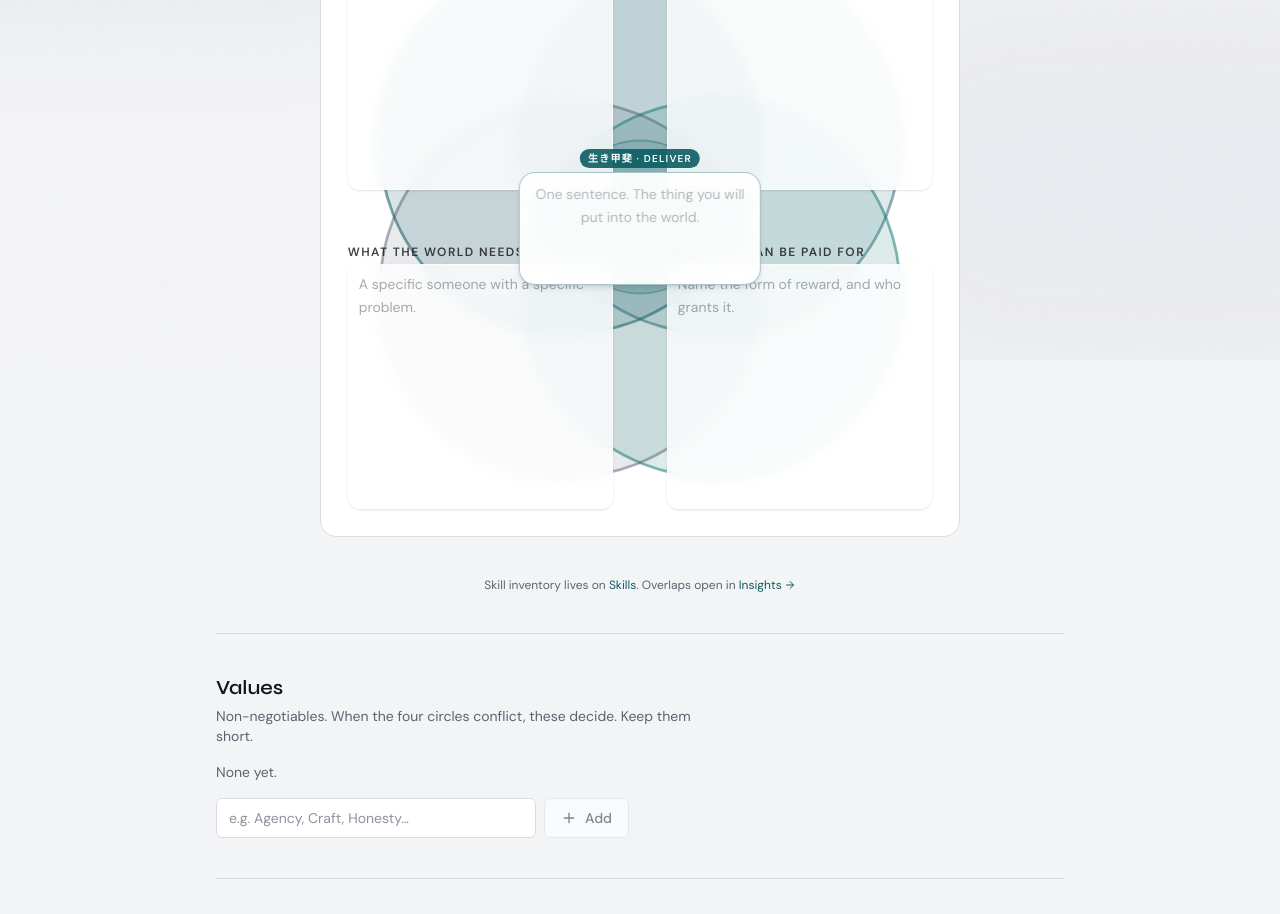
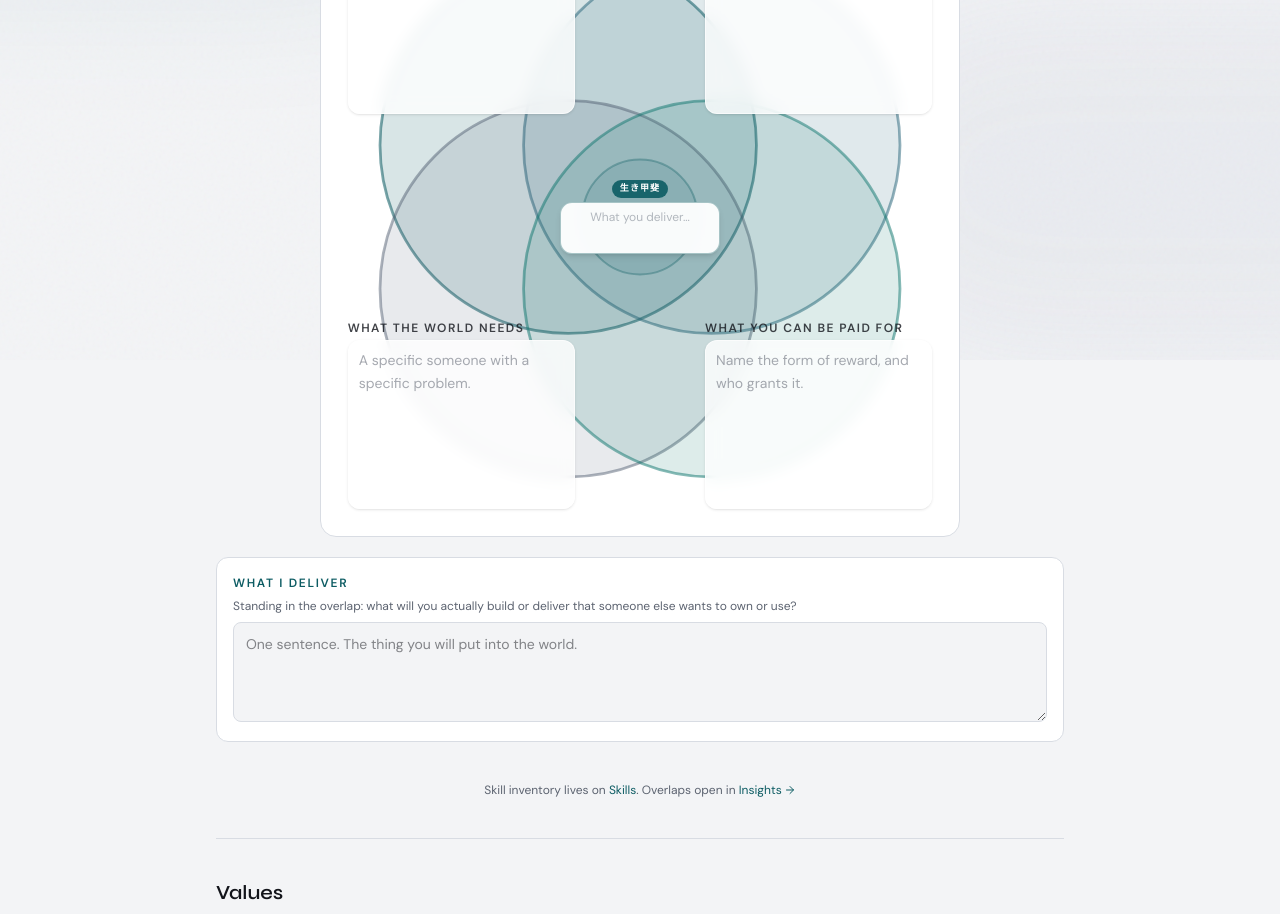
Before and after one commit to asady-create/Ikigai, a Next.js app: page /map in a window 1280 px wide. Shown: the part 440-1354 px from the top of the page. Built offline with nearby package versions, Linux system fonts and the light colour scheme.

Commit message:
Fix deliver field overlapping bottom ikigai circles
Pull corner zones into the outer corners, keep a compact center chip,
and put the full What I deliver editor below the diagram.

Co-authored-by: asady-create <asady-create@users.noreply.github.com>

```diff
--- a/src/components/map/ikigai-canvas.tsx
+++ b/src/components/map/ikigai-canvas.tsx
@@ -17,19 +17,20 @@ const ZONE_LAYOUT: Record<
   { className: string; accent: string }
 > = {
   love: {
-    className: "left-[2%] top-[2%] h-[46%] w-[46%]",
+    // Outer corner only — leave a clear pocket for the center
+    className: "left-[2%] top-[2%] h-[34%] w-[40%]",
     accent: "rgba(13, 92, 99, 0.55)",
   },
   goodAt: {
-    className: "right-[2%] top-[2%] h-[46%] w-[46%]",
+    className: "right-[2%] top-[2%] h-[34%] w-[40%]",
     accent: "rgba(37, 99, 120, 0.5)",
   },
   need: {
-    className: "left-[2%] bottom-[2%] h-[46%] w-[46%]",
+    className: "left-[2%] bottom-[2%] h-[34%] w-[40%]",
     accent: "rgba(71, 85, 105, 0.45)",
   },
   reward: {
-    className: "right-[2%] bottom-[2%] h-[46%] w-[46%]",
+    className: "right-[2%] bottom-[2%] h-[34%] w-[40%]",
     accent: "rgba(15, 118, 110, 0.5)",
   },
 };
@@ -83,11 +84,11 @@ function DiagramBackdrop({ active }: { active: CircleId | "center" | null }) {
       <circle
         cx="200"
         cy="200"
-        r="48"
+        r="36"
         fill={
           active === "center"
-            ? "rgba(13, 92, 99, 0.22)"
-            : "rgba(13, 92, 99, 0.12)"
+            ? "rgba(13, 92, 99, 0.2)"
+            : "rgba(13, 92, 99, 0.1)"
         }
         stroke="rgba(13, 92, 99, 0.35)"
         strokeWidth="1.25"
@@ -214,15 +215,16 @@ export function IkigaiCanvas({ map, onChange, onBlurSave }: IkigaiCanvasProps) {
           );
         })}
 
-        {/* Center — offer / deliver (typeable) */}
-        <div className="absolute top-1/2 left-1/2 z-20 flex w-[42%] max-w-[15rem] -translate-x-1/2 -translate-y-1/2 flex-col items-center sm:w-[38%] sm:max-w-[16rem]">
+        {/* Center — compact; full typing below so it never covers need/reward */}
+        <div className="pointer-events-none absolute inset-[36%] z-20 flex items-center justify-center">
+          <div className="pointer-events-auto flex w-full max-w-[9rem] flex-col items-center sm:max-w-[10rem]">
             <span
               className={cn(
-              "mb-1 rounded-full px-2 py-0.5 text-[9px] font-semibold tracking-[0.12em] text-white uppercase sm:text-[10px]",
+                "mb-1 rounded-full px-2 py-0.5 text-[9px] font-semibold tracking-[0.12em] text-white uppercase",
                 "bg-[var(--accent)]/90"
               )}
             >
-            生き甲斐 · Deliver
+              生き甲斐
             </span>
             <textarea
               id="circle-center"
@@ -233,11 +235,11 @@ export function IkigaiCanvas({ map, onChange, onBlurSave }: IkigaiCanvasProps) {
                 setActive((a) => (a === "center" ? null : a));
                 onBlurSave?.();
               }}
-            placeholder={CENTER_PROMPT.placeholder}
+              placeholder="What you deliver…"
               aria-label={CENTER_PROMPT.label}
-            rows={4}
+              rows={2}
               className={cn(
-              "min-h-[5.5rem] w-full resize-none rounded-2xl border px-3 py-2.5 text-center text-xs leading-snug sm:min-h-[6.5rem] sm:text-sm sm:leading-relaxed",
+                "h-[3.25rem] w-full resize-none rounded-xl border px-2 py-1.5 text-center text-[11px] leading-snug sm:text-xs",
                 "bg-white/95 text-[var(--foreground)] shadow-md backdrop-blur-sm",
                 "placeholder:text-[var(--muted)]/45",
                 "focus:bg-white focus:outline-none focus:ring-2 focus:ring-[var(--accent)]/40",
@@ -248,10 +250,41 @@ export function IkigaiCanvas({ map, onChange, onBlurSave }: IkigaiCanvasProps) {
             />
           </div>
         </div>
+      </div>
 
-      {/* Expanded editor when a zone (or center) is active — easier typing */}
+      {/* Always-available deliver editor — primary place to write longer text */}
+      <div
+        className={cn(
+          "rounded-xl border bg-[var(--surface)] px-4 py-3 transition-colors",
+          active === "center"
+            ? "border-[var(--accent)]/50"
+            : "border-[var(--border)]"
+        )}
+      >
+        <label
+          htmlFor="deliver-expanded"
+          className="text-xs font-semibold tracking-[0.14em] text-[var(--accent)] uppercase"
+        >
+          What I deliver
+        </label>
+        <p className="mt-1 text-xs text-[var(--muted)]">{CENTER_PROMPT.prompt}</p>
+        <textarea
+          id="deliver-expanded"
+          value={map.offer}
+          onChange={(e) => onChange("offer", e.target.value)}
+          onFocus={() => setActive("center")}
+          onBlur={() => {
+            setActive((a) => (a === "center" ? null : a));
+            onBlurSave?.();
+          }}
+          placeholder={CENTER_PROMPT.placeholder}
+          className="mt-2 min-h-[100px] w-full resize-y rounded-lg border border-[var(--border)] bg-[var(--background)] px-3 py-2.5 text-sm leading-relaxed"
+        />
+      </div>
+
+      {/* Expanded editor for the four outer circles */}
       <AnimatePresence>
-        {(activePrompt || active === "center") && (
+        {activePrompt && (
           <motion.div
             initial={{ opacity: 0, height: 0 }}
             animate={{ opacity: 1, height: "auto" }}
@@ -259,28 +292,14 @@ export function IkigaiCanvas({ map, onChange, onBlurSave }: IkigaiCanvasProps) {
             className="overflow-hidden"
           >
             <p className="mb-2 text-xs text-[var(--muted)]">
-              {active === "center"
-                ? "Expanded — what you deliver (center)"
-                : `Expanded — ${activePrompt?.label}`}
+              Expanded — {activePrompt.label}
             </p>
             <textarea
-              value={
-                active === "center" ? map.offer : map[activePrompt!.field]
-              }
-              onChange={(e) =>
-                onChange(
-                  active === "center" ? "offer" : activePrompt!.field,
-                  e.target.value
-                )
-              }
+              value={map[activePrompt.field]}
+              onChange={(e) => onChange(activePrompt.field, e.target.value)}
               onBlur={() => onBlurSave?.()}
-              placeholder={
-                active === "center"
-                  ? CENTER_PROMPT.placeholder
-                  : activePrompt!.placeholder
-              }
+              placeholder={activePrompt.placeholder}
               className="min-h-[120px] w-full rounded-xl border border-[var(--border)] bg-[var(--surface)] px-3 py-2.5 text-sm leading-relaxed"
-              autoFocus={false}
             />
           </motion.div>
         )}
```
Lines whose indentation alone changed are shown as unchanged.
